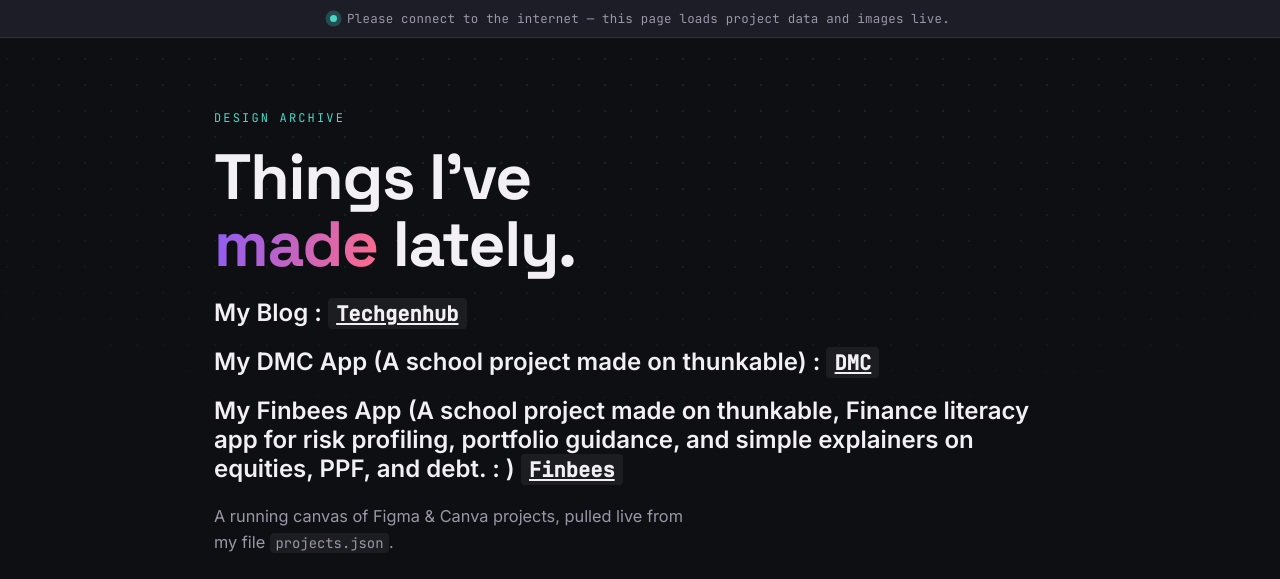
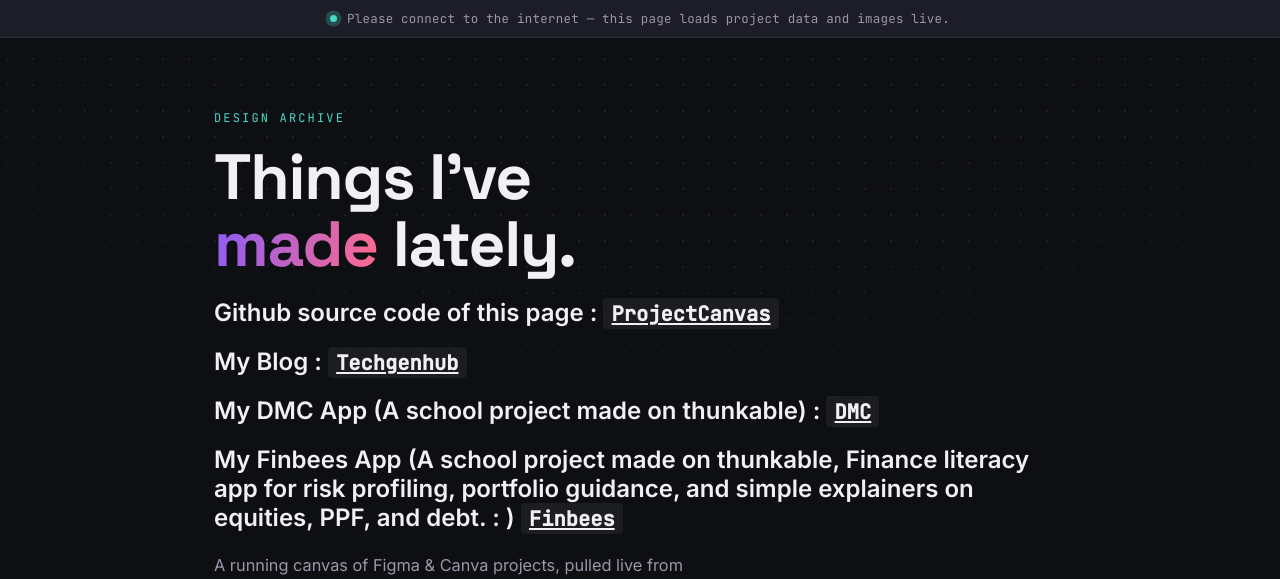
Before and after one commit to kuaman-student/PrjectCanvas, a plain HTML site: page index.html in a window 1280 px wide. Shown: the top 579 px of the page. Drawn offline with Linux system fonts and the light colour scheme.

Commit message:
first commit23232223

```diff
--- a/index.html
+++ b/index.html
@@ -26,6 +26,7 @@
   <header class="hero">
     <p class="eyebrow">DESIGN ARCHIVE</p>
     <h1>Things I've<br /><span class="accent">made</span> lately.</h1>
+    <h2>Github source code of this page : <code><a href="https://github.com/kuaman-student/PrjectCanvas">ProjectCanvas</a></code> </h2>
     <h2>My Blog : <code><a href="https://techgenhub.blogspot.com">Techgenhub</a></code> </h2>
     <h2>My DMC App (A school project made on thunkable) : <code><a href="https://x.thunkable.com/projects/63a9a20b2836a8021dc81082/39fcdf59-a7c0-48e5-b596-f6e24561899a/designer">DMC</a></code> </h2>
     <h2>My Finbees App (A school project made on thunkable, Finance literacy app for risk profiling, portfolio guidance, and simple explainers on equities, PPF, and debt. : ) <code><a href="https://x.thunkable.com/projects/64a2ad6a43ee00287b449630/cbdc9ada-1a72-4ae5-853a-5622208f7cc5/designer">Finbees</a></code> </h2>
```
